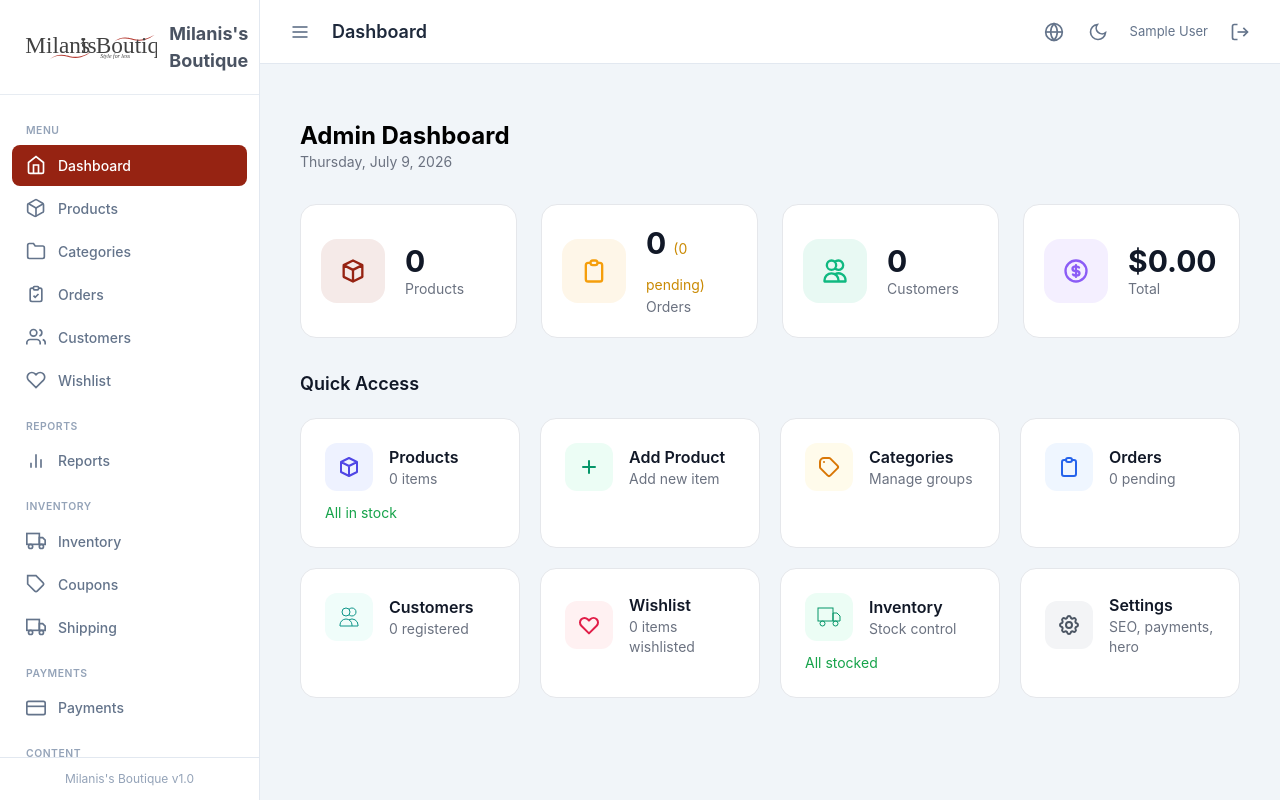
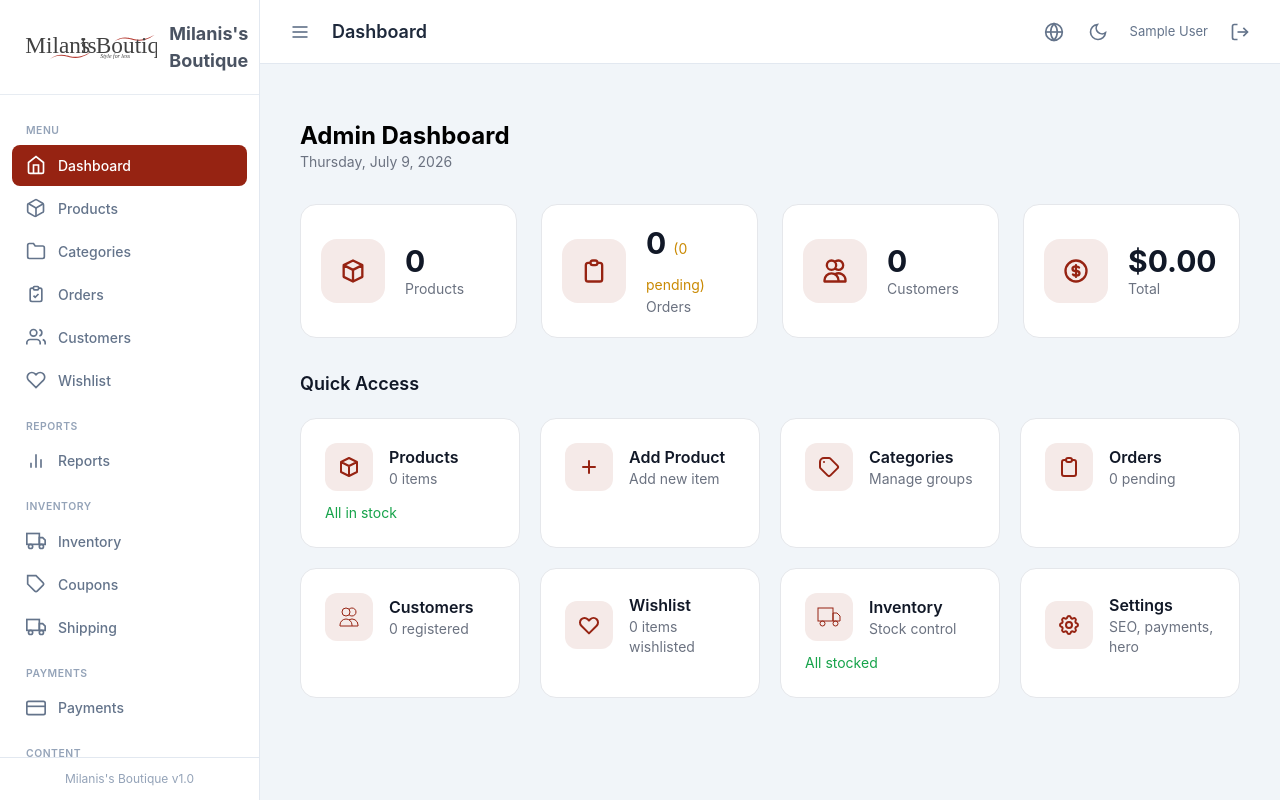
Before and after one commit to tmpos/ecommerce, a PHP site: page /admin in a window 1280 px wide. Run offline with PHP 8.4, Linux system fonts and the light colour scheme; the visitor is signed in with stand-in values (Sample User, id 1); some libraries are stand-ins or nearby versions.

Commit message:
Replace all remaining hardcoded colors with CSS custom properties for brand consistency
- Footer newsletter section: #970d05 -> var(--primary)
- Sale badges (bg-red-500): -> var(--primary) across all pages
- Logout links (text-red-500): -> var(--primary)
- Footer input (bg-[#1b1b1b]): -> var(--dark-bg)
- Admin dashboard stat icons: unified to use primary color
- Admin quick access cards: unified to use primary color
- Expand CSS variables system with --primary-hover, --border-color, etc.
- Add smooth scroll, custom scrollbar, professional transitions

```diff
--- a/assets/style.css
+++ b/assets/style.css
@@ -1,4 +1,18 @@
 :root {
+  --primary-hover: color-mix(in srgb, var(--primary) 85%, black);
+  --primary-light: color-mix(in srgb, var(--primary) 10%, white);
+  --primary-dark: color-mix(in srgb, var(--primary) 85%, black);
+  --text-on-primary: #fff;
+  --border-color: #e2e8f0;
+  --border-color-dark: #334155;
+  --bg-card: #fff;
+  --bg-card-dark: #1e293b;
+  --text-muted: #64748b;
+  --text-muted-dark: #94a3b8;
+  --success: #10b981;
+  --warning: #f59e0b;
+  --error: #ef4444;
+  --info: #3b82f6;
 }
 
 .dark body,
@@ -22,37 +36,67 @@
   background-size: 200% 100%;
 }
 
+html {
+  scroll-behavior: smooth;
+}
 body {
   font-family: 'Inter', system-ui, -apple-system, sans-serif;
+  -webkit-font-smoothing: antialiased;
+  -moz-osx-font-smoothing: grayscale;
+}
+
+/* Global transitions for interactive elements */
+a, button, input, select, textarea, .transition-colors {
+  transition: all 0.2s ease;
+}
+
+/* Image hover zoom */
+.img-zoom {
+  overflow: hidden;
+}
+.img-zoom img {
+  transition: transform 0.4s cubic-bezier(0.4, 0, 0.2, 1);
+}
+.img-zoom:hover img {
+  transform: scale(1.05);
 }
 
 .btn-primary {
   background-color: var(--primary);
-  color: white;
+  color: var(--text-on-primary);
   padding: 0.5rem 1.5rem;
   border-radius: 0.5rem;
   font-weight: 600;
-  transition: opacity 0.2s, transform 0.1s;
+  transition: all 0.2s ease;
   display: inline-flex;
   align-items: center;
   gap: 0.5rem;
+  border: none;
+  cursor: pointer;
 }
 .btn-primary:hover {
-  opacity: 0.9;
+  background-color: var(--primary-hover);
   transform: translateY(-1px);
+  box-shadow: 0 4px 12px color-mix(in srgb, var(--primary) 30%, transparent);
+}
+.btn-primary:active {
+  transform: translateY(0);
 }
 
 .btn-secondary {
   background-color: var(--secondary);
-  color: white;
+  color: var(--text-on-primary);
   padding: 0.5rem 1.5rem;
   border-radius: 0.5rem;
   font-weight: 600;
-  transition: opacity 0.2s, transform 0.1s;
+  transition: all 0.2s ease;
+  border: none;
+  cursor: pointer;
 }
 .btn-secondary:hover {
   opacity: 0.9;
   transform: translateY(-1px);
+  box-shadow: 0 4px 12px color-mix(in srgb, var(--secondary) 30%, transparent);
 }
 
 /* Hero section */
--- a/views/account/index.php
+++ b/views/account/index.php
@@ -165,7 +165,7 @@
                 </div>
               <?php endif; ?>
               <?php if ($item['sale_price']): ?>
-                <span class="absolute top-2 left-2 bg-red-500 text-white text-xs font-bold px-2 py-0.5 rounded"><?= __('product_sale') ?></span>
+                <span class="absolute top-2 left-2 text-white text-xs font-bold px-2 py-0.5 rounded" style="background:var(--primary)"><?= __('product_sale') ?></span>
               <?php endif; ?>
             </a>
             <div class="p-4">
--- a/views/admin/index.php
+++ b/views/admin/index.php
@@ -30,7 +30,7 @@
       </div>
     </div>
     <div class="bg-white dark:bg-gray-800 rounded-2xl border border-gray-200 dark:border-gray-700 flex items-center gap-5">
-      <div class="w-16 h-16 min-h-[4rem] min-w-[4rem] rounded-2xl flex items-center justify-center shrink-0 ml-5" style="background: #f59e0b18; color: #f59e0b">
+      <div class="w-16 h-16 min-h-[4rem] min-w-[4rem] rounded-2xl flex items-center justify-center shrink-0 ml-5" style="background: <?= $SETTINGS['primary_color'] ?>18; color: <?= $SETTINGS['primary_color'] ?>">
         <svg class="w-7 h-7" fill="none" stroke="currentColor" viewBox="0 0 24 24"><path stroke-linecap="round" stroke-linejoin="round" stroke-width="2" d="M9 5H7a2 2 0 00-2 2v12a2 2 0 002 2h10a2 2 0 002-2V7a2 2 0 00-2-2h-2M9 5a2 2 0 002 2h2a2 2 0 002-2M9 5a2 2 0 012-2h2a2 2 0 012 2"/></svg>
       </div>
       <div class="py-5 pr-5">
@@ -39,7 +39,7 @@
       </div>
     </div>
     <div class="bg-white dark:bg-gray-800 rounded-2xl border border-gray-200 dark:border-gray-700 flex items-center gap-5">
-      <div class="w-16 h-16 min-h-[4rem] min-w-[4rem] rounded-2xl flex items-center justify-center shrink-0 ml-5" style="background: #10b98118; color: #10b981">
+      <div class="w-16 h-16 min-h-[4rem] min-w-[4rem] rounded-2xl flex items-center justify-center shrink-0 ml-5" style="background: <?= $SETTINGS['primary_color'] ?>18; color: <?= $SETTINGS['primary_color'] ?>">
         <svg class="w-7 h-7" fill="none" stroke="currentColor" viewBox="0 0 24 24"><path stroke-linecap="round" stroke-linejoin="round" stroke-width="2" d="M12 4.354a4 4 0 110 5.292M15 21H3v-1a6 6 0 0112 0v1zm0 0h6v-1a6 6 0 00-9-5.197M13 7a4 4 0 11-8 0 4 4 0 018 0z"/></svg>
       </div>
       <div class="py-5 pr-5">
@@ -48,7 +48,7 @@
       </div>
     </div>
     <div class="bg-white dark:bg-gray-800 rounded-2xl border border-gray-200 dark:border-gray-700 flex items-center gap-5">
-      <div class="w-16 h-16 min-h-[4rem] min-w-[4rem] rounded-2xl flex items-center justify-center shrink-0 ml-5" style="background: #8b5cf618; color: #8b5cf6">
+      <div class="w-16 h-16 min-h-[4rem] min-w-[4rem] rounded-2xl flex items-center justify-center shrink-0 ml-5" style="background: <?= $SETTINGS['primary_color'] ?>18; color: <?= $SETTINGS['primary_color'] ?>">
         <svg class="w-7 h-7" fill="none" stroke="currentColor" viewBox="0 0 24 24"><path stroke-linecap="round" stroke-linejoin="round" stroke-width="2" d="M12 8c-1.657 0-3 .895-3 2s1.343 2 3 2 3 .895 3 2-1.343 2-3 2m0-8c1.11 0 2.08.402 2.599 1M12 8V7m0 1v8m0 0v1m0-1c-1.11 0-2.08-.402-2.599-1M21 12a9 9 0 11-18 0 9 9 0 0118 0z"/></svg>
       </div>
       <div class="py-5 pr-5">
@@ -61,10 +61,10 @@
   <!-- Quick action cards -->
   <h2 class="text-lg font-semibold text-gray-900 dark:text-gray-100 mb-5">Quick Access</h2>
   <div class="grid grid-cols-1 sm:grid-cols-2 lg:grid-cols-3 xl:grid-cols-4 gap-5">
-    <a href="/admin/products" class="group block bg-white dark:bg-gray-800 rounded-2xl border border-gray-200 dark:border-gray-700 hover:border-indigo-300 dark:hover:border-indigo-600 hover:shadow-md transition-all">
+    <a href="/admin/products" class="group block bg-white dark:bg-gray-800 rounded-2xl border border-gray-200 dark:border-gray-700 hover:border-primary hover:shadow-md transition-all">
       <div class="p-6">
         <div class="flex items-center gap-4 mb-3">
-          <div class="w-12 h-12 rounded-xl flex items-center justify-center shrink-0 text-indigo-600 dark:text-indigo-400 bg-indigo-50 dark:bg-indigo-900/50 group-hover:scale-110 transition-transform">
+          <div class="w-12 h-12 rounded-xl flex items-center justify-center shrink-0 group-hover:scale-110 transition-transform" style="color:var(--primary);background:<?= $SETTINGS['primary_color'] ?>18">
             <svg class="w-6 h-6" fill="none" stroke="currentColor" viewBox="0 0 24 24"><path stroke-linecap="round" stroke-linejoin="round" stroke-width="2" d="M20 7l-8-4-8 4m16 0l-8 4m8-4v10l-8 4m0-10L4 7m8 4v10M4 7v10l8 4"/></svg>
           </div>
           <div>
@@ -80,10 +80,10 @@
       </div>
     </a>
 
-    <a href="/admin/products/create" class="group block bg-white dark:bg-gray-800 rounded-2xl border border-gray-200 dark:border-gray-700 hover:border-emerald-300 dark:hover:border-emerald-600 hover:shadow-md transition-all">
+    <a href="/admin/products/create" class="group block bg-white dark:bg-gray-800 rounded-2xl border border-gray-200 dark:border-gray-700 hover:border-primary hover:shadow-md transition-all">
       <div class="p-6">
         <div class="flex items-center gap-4">
-          <div class="w-12 h-12 rounded-xl flex items-center justify-center shrink-0 text-emerald-600 dark:text-emerald-400 bg-emerald-50 dark:bg-emerald-900/50 group-hover:scale-110 transition-transform">
+          <div class="w-12 h-12 rounded-xl flex items-center justify-center shrink-0 group-hover:scale-110 transition-transform" style="color:var(--primary);background:<?= $SETTINGS['primary_color'] ?>18">
             <svg class="w-6 h-6" fill="none" stroke="currentColor" viewBox="0 0 24 24"><path stroke-linecap="round" stroke-linejoin="round" stroke-width="2" d="M12 6v6m0 0v6m0-6h6m-6 0H6"/></svg>
           </div>
           <div>
@@ -94,10 +94,10 @@
       </div>
     </a>
 
-    <a href="/admin/categories" class="group block bg-white dark:bg-gray-800 rounded-2xl border border-gray-200 dark:border-gray-700 hover:border-amber-300 dark:hover:border-amber-600 hover:shadow-md transition-all">
+    <a href="/admin/categories" class="group block bg-white dark:bg-gray-800 rounded-2xl border border-gray-200 dark:border-gray-700 hover:border-primary hover:shadow-md transition-all">
       <div class="p-6">
         <div class="flex items-center gap-4">
-          <div class="w-12 h-12 rounded-xl flex items-center justify-center shrink-0 text-amber-600 dark:text-amber-400 bg-amber-50 dark:bg-amber-900/50 group-hover:scale-110 transition-transform">
+          <div class="w-12 h-12 rounded-xl flex items-center justify-center shrink-0 group-hover:scale-110 transition-transform" style="color:var(--primary);background:<?= $SETTINGS['primary_color'] ?>18">
             <svg class="w-6 h-6" fill="none" stroke="currentColor" viewBox="0 0 24 24"><path stroke-linecap="round" stroke-linejoin="round" stroke-width="2" d="M7 7h.01M7 3h5c.512 0 1.024.195 1.414.586l7 7a2 2 0 010 2.828l-7 7a2 2 0 01-2.828 0l-7-7A1.994 1.994 0 013 12V7a4 4 0 014-4z"/></svg>
           </div>
           <div>
@@ -108,10 +108,10 @@
       </div>
     </a>
 
-    <a href="/admin/orders" class="group block bg-white dark:bg-gray-800 rounded-2xl border border-gray-200 dark:border-gray-700 hover:border-blue-300 dark:hover:border-blue-600 hover:shadow-md transition-all">
+    <a href="/admin/orders" class="group block bg-white dark:bg-gray-800 rounded-2xl border border-gray-200 dark:border-gray-700 hover:border-primary hover:shadow-md transition-all">
       <div class="p-6">
         <div class="flex items-center gap-4 mb-3">
-          <div class="w-12 h-12 rounded-xl flex items-center justify-center shrink-0 text-blue-600 dark:text-blue-400 bg-blue-50 dark:bg-blue-900/50 group-hover:scale-110 transition-transform">
+          <div class="w-12 h-12 rounded-xl flex items-center justify-center shrink-0 group-hover:scale-110 transition-transform" style="color:var(--primary);background:<?= $SETTINGS['primary_color'] ?>18">
             <svg class="w-6 h-6" fill="none" stroke="currentColor" viewBox="0 0 24 24"><path stroke-linecap="round" stroke-linejoin="round" stroke-width="2" d="M9 5H7a2 2 0 00-2 2v12a2 2 0 002 2h10a2 2 0 002-2V7a2 2 0 00-2-2h-2M9 5a2 2 0 002 2h2a2 2 0 002-2M9 5a2 2 0 012-2h2a2 2 0 012 2"/></svg>
           </div>
           <div>
@@ -122,10 +122,10 @@
       </div>
     </a>
 
-    <a href="/admin/customers" class="group block bg-white dark:bg-gray-800 rounded-2xl border border-gray-200 dark:border-gray-700 hover:border-teal-300 dark:hover:border-teal-600 hover:shadow-md transition-all">
+    <a href="/admin/customers" class="group block bg-white dark:bg-gray-800 rounded-2xl border border-gray-200 dark:border-gray-700 hover:border-primary hover:shadow-md transition-all">
       <div class="p-6">
         <div class="flex items-center gap-4">
-          <div class="w-12 h-12 rounded-xl flex items-center justify-center shrink-0 text-teal-600 dark:text-teal-400 bg-teal-50 dark:bg-teal-900/50 group-hover:scale-110 transition-transform">
+          <div class="w-12 h-12 rounded-xl flex items-center justify-center shrink-0 group-hover:scale-110 transition-transform" style="color:var(--primary);background:<?= $SETTINGS['primary_color'] ?>18">
             <svg class="w-6 h-6" fill="none" stroke="currentColor" viewBox="0 0 24 24"><path d="M12 4.354a4 4 0 110 5.292M15 21H3v-1a6 6 0 0112 0v1zm0 0h6v-1a6 6 0 00-9-5.197M13 7a4 4 0 11-8 0 4 4 0 018 0z"/></svg>
           </div>
           <div>
@@ -136,10 +136,10 @@
       </div>
     </a>
 
-    <a href="/admin/wishlist" class="group block bg-white dark:bg-gray-800 rounded-2xl border border-gray-200 dark:border-gray-700 hover:border-rose-300 dark:hover:border-rose-600 hover:shadow-md transition-all">
+    <a href="/admin/wishlist" class="group block bg-white dark:bg-gray-800 rounded-2xl border border-gray-200 dark:border-gray-700 hover:border-primary hover:shadow-md transition-all">
       <div class="p-6">
         <div class="flex items-center gap-4 mb-3">
-          <div class="w-12 h-12 rounded-xl flex items-center justify-center shrink-0 text-rose-600 dark:text-rose-400 bg-rose-50 dark:bg-rose-900/50 group-hover:scale-110 transition-transform">
+          <div class="w-12 h-12 rounded-xl flex items-center justify-center shrink-0 group-hover:scale-110 transition-transform" style="color:var(--primary);background:<?= $SETTINGS['primary_color'] ?>18">
             <svg class="w-6 h-6" fill="none" stroke="currentColor" viewBox="0 0 24 24"><path stroke-linecap="round" stroke-linejoin="round" stroke-width="2" d="M4.318 6.318a4.5 4.5 0 000 6.364L12 20.364l7.682-7.682a4.5 4.5 0 00-6.364-6.364L12 7.636l-1.318-1.318a4.5 4.5 0 00-6.364 0z"/></svg>
           </div>
           <div>
@@ -157,10 +157,10 @@
       </div>
     </a>
 
-    <a href="/admin/inventory" class="group block bg-white dark:bg-gray-800 rounded-2xl border border-gray-200 dark:border-gray-700 hover:border-emerald-300 dark:hover:border-emerald-600 hover:shadow-md transition-all">
+    <a href="/admin/inventory" class="group block bg-white dark:bg-gray-800 rounded-2xl border border-gray-200 dark:border-gray-700 hover:border-primary hover:shadow-md transition-all">
       <div class="p-6">
         <div class="flex items-center gap-4 mb-3">
-          <div class="w-12 h-12 rounded-xl flex items-center justify-center shrink-0 text-emerald-600 dark:text-emerald-400 bg-emerald-50 dark:bg-emerald-900/50 group-hover:scale-110 transition-transform">
+          <div class="w-12 h-12 rounded-xl flex items-center justify-center shrink-0 group-hover:scale-110 transition-transform" style="color:var(--primary);background:<?= $SETTINGS['primary_color'] ?>18">
             <svg class="w-6 h-6" fill="none" stroke="currentColor" viewBox="0 0 24 24"><rect x="1" y="3" width="15" height="13"/><polygon points="16 8 20 8 23 11 23 16 16 16 16 8"/><circle cx="5.5" cy="18.5" r="2.5"/><circle cx="18.5" cy="18.5" r="2.5"/></svg>
           </div>
           <div>
@@ -176,10 +176,10 @@
       </div>
     </a>
 
-    <a href="/admin/settings/general" class="group block bg-white dark:bg-gray-800 rounded-2xl border border-gray-200 dark:border-gray-700 hover:border-gray-400 dark:hover:border-gray-500 hover:shadow-md transition-all">
+    <a href="/admin/settings/general" class="group block bg-white dark:bg-gray-800 rounded-2xl border border-gray-200 dark:border-gray-700 hover:border-primary hover:shadow-md transition-all">
       <div class="p-6">
         <div class="flex items-center gap-4">
-          <div class="w-12 h-12 rounded-xl flex items-center justify-center shrink-0 text-gray-600 dark:text-gray-400 bg-gray-100 dark:bg-gray-700 group-hover:scale-110 transition-transform">
+          <div class="w-12 h-12 rounded-xl flex items-center justify-center shrink-0 group-hover:scale-110 transition-transform" style="color:var(--primary);background:<?= $SETTINGS['primary_color'] ?>18">
             <svg class="w-6 h-6" fill="none" stroke="currentColor" viewBox="0 0 24 24"><path stroke-linecap="round" stroke-linejoin="round" stroke-width="2" d="M10.325 4.317c.426-1.756 2.924-1.756 3.35 0a1.724 1.724 0 002.573 1.066c1.543-.94 3.31.826 2.37 2.37a1.724 1.724 0 001.066 2.573c1.756.426 1.756 2.924 0 3.35a1.724 1.724 0 00-1.066 2.573c.94 1.543-.826 3.31-2.37 2.37a1.724 1.724 0 00-2.573 1.066c-.426 1.756-2.924 1.756-3.35 0a1.724 1.724 0 00-2.573-1.066c-1.543.94-3.31-.826-2.37-2.37a1.724 1.724 0 00-1.066-2.573c-1.756-.426-1.756-2.924 0-3.35a1.724 1.724 0 001.066-2.573c-.94-1.543.826-3.31 2.37-2.37.996.608 2.296.07 2.572-1.065z"/><path stroke-linecap="round" stroke-linejoin="round" stroke-width="2" d="M15 12a3 3 0 11-6 0 3 3 0 016 0z"/></svg>
           </div>
           <div>
--- a/views/home.php
+++ b/views/home.php
@@ -98,7 +98,7 @@ if (slides.length > 1) interval = setInterval(nextSlide, 5000);
         <?php else: ?>
           <svg class="w-12 h-12" fill="none" stroke="currentColor" viewBox="0 0 24 24"><path stroke-linecap="round" stroke-linejoin="round" stroke-width="1" d="M4 16l4.586-4.586a2 2 0 012.828 0L16 16m-2-2l1.586-1.586a2 2 0 012.828 0L20 14m-6-6h.01M6 20h12a2 2 0 002-2V6a2 2 0 00-2-2H6a2 2 0 00-2 2v12a2 2 0 002 2z"/></svg>
         <?php endif; ?>
-        <span class="absolute top-2 left-2 bg-red-500 text-white text-xs font-bold px-2 py-1 rounded">-<?= round((1 - $product['sale_price'] / $product['price']) * 100) ?>%</span>
+        <span class="absolute top-2 left-2 text-white text-xs font-bold px-2 py-1 rounded" style="background:var(--primary)">-<?= round((1 - $product['sale_price'] / $product['price']) * 100) ?>%</span>
       </div>
       <div class="p-4">
         <p class="text-xs text-gray-500 dark:text-gray-400 mb-1"><?= escape($product['category_name'] ?? '') ?></p>
@@ -167,7 +167,7 @@ if (slides.length > 1) interval = setInterval(nextSlide, 5000);
           <svg class="w-12 h-12" fill="none" stroke="currentColor" viewBox="0 0 24 24"><path stroke-linecap="round" stroke-linejoin="round" stroke-width="1" d="M4 16l4.586-4.586a2 2 0 012.828 0L16 16m-2-2l1.586-1.586a2 2 0 012.828 0L20 14m-6-6h.01M6 20h12a2 2 0 002-2V6a2 2 0 00-2-2H6a2 2 0 00-2 2v12a2 2 0 002 2z"/></svg>
         <?php endif; ?>
         <?php if (!empty($product['sale_price'])): ?>
-          <span class="absolute top-2 left-2 bg-red-500 text-white text-xs font-bold px-2 py-1 rounded"><?= __('product_sale') ?></span>
+          <span class="absolute top-2 left-2 text-white text-xs font-bold px-2 py-1 rounded" style="background:var(--primary)"><?= __('product_sale') ?></span>
         <?php endif; ?>
       </div>
       <div class="p-4">
--- a/views/layouts/footer.php
+++ b/views/layouts/footer.php
@@ -20,7 +20,7 @@
   ?>
 
   <footer class="mt-12 bg-[#101010] text-gray-200">
-    <section id="newsletter" class="bg-[#970d05]">
+    <section id="newsletter" class="" style="background:var(--primary)">
       <div class="max-w-7xl mx-auto px-4 py-12 grid grid-cols-1 md:grid-cols-2 gap-8 items-center">
         <div>
           <h3 class="text-2xl md:text-3xl font-bold text-white flex items-center gap-3">
@@ -33,7 +33,7 @@
           </div>
         </div>
         <form method="POST" action="/newsletter" class="flex flex-col sm:flex-row gap-3 md:justify-end">
-          <input type="email" name="email" required placeholder="Correo" class="w-full sm:max-w-sm rounded-md border border-black/20 bg-[#1b1b1b] px-5 py-4 text-sm text-white placeholder:text-gray-500 outline-none focus:ring-2 focus:ring-white/40">
+          <input type="email" name="email" required placeholder="Correo" class="w-full sm:max-w-sm rounded-md border border-black/20 px-5 py-4 text-sm text-white placeholder:text-gray-500 outline-none focus:ring-2 focus:ring-white/40" style="background:var(--dark-bg)">
           <button type="submit" class="rounded-md bg-[#151515] px-8 py-4 text-sm font-bold text-white hover:bg-black transition">APLICAR</button>
         </form>
       </div>
--- a/views/layouts/header.php
+++ b/views/layouts/header.php
@@ -154,7 +154,7 @@
         <?php if (isAdmin()): ?>
           <a href="/admin" class="block py-1 text-sm font-medium text-primary"><?= __('nav_admin') ?></a>
         <?php endif; ?>
-        <a href="/logout" class="block py-1 text-sm font-medium text-red-500"><?= __('nav_logout') ?></a>
+        <a href="/logout" class="block py-1 text-sm font-medium" style="color:var(--primary)"><?= __('nav_logout') ?></a>
       <?php else: ?>
         <a href="/login" class="block py-1 text-sm font-medium"><?= __('nav_login') ?></a>
         <a href="/register" class="block py-1 text-sm font-medium"><?= __('nav_register') ?></a>
@@ -211,7 +211,7 @@
             <?php if (isAdmin()): ?>
               <a href="/admin" class="text-sm font-medium text-primary hover:(opacity-80) hidden sm:inline"><?= __('nav_admin') ?></a>
             <?php endif; ?>
-            <a href="/logout" class="text-sm font-medium text-red-500 hover:(opacity-80) hidden sm:inline"><?= __('nav_logout') ?></a>
+            <a href="/logout" class="text-sm font-medium hidden sm:inline" style="color:var(--primary)"><?= __('nav_logout') ?></a>
           <?php else: ?>
             <a href="/login" class="text-sm font-medium hover:(opacity-80) hidden sm:inline"><?= __('nav_login') ?></a>
             <a href="/register" class="text-sm font-medium hover:(opacity-80) hidden sm:inline"><?= __('nav_register') ?></a>
@@ -253,7 +253,7 @@
             <?php if (isAdmin()): ?>
               <a href="/admin" class="py-1 text-primary font-bold"><?= __('nav_admin') ?></a>
             <?php endif; ?>
-            <a href="/logout" class="py-1 text-red-500"><?= __('nav_logout') ?></a>
+            <a href="/logout" class="py-1" style="color:var(--primary)"><?= __('nav_logout') ?></a>
           <?php else: ?>
             <a href="/login" class="py-1"><?= __('nav_login') ?></a>
             <a href="/register" class="py-1"><?= __('nav_register') ?></a>
--- a/views/product.php
+++ b/views/product.php
@@ -31,7 +31,7 @@
           </div>
         <?php endif; ?>
         <?php if ($product['sale_price']): ?>
-          <span class="absolute top-4 left-4 bg-red-500 text-white font-bold px-3 py-1 rounded-lg text-sm z-10"><?= __('product_sale') ?></span>
+          <span class="absolute top-4 left-4 text-white font-bold px-3 py-1 rounded-lg text-sm z-10" style="background:var(--primary)"><?= __('product_sale') ?></span>
         <?php endif; ?>
       </div>
     </div>
--- a/views/shop.php
+++ b/views/shop.php
@@ -187,7 +187,7 @@
                     <svg class="w-12 h-12" fill="none" stroke="currentColor" viewBox="0 0 24 24"><path stroke-linecap="round" stroke-linejoin="round" stroke-width="1" d="M4 16l4.586-4.586a2 2 0 012.828 0L16 16m-2-2l1.586-1.586a2 2 0 012.828 0L20 14m-6-6h.01M6 20h12a2 2 0 002-2V6a2 2 0 00-2-2H6a2 2 0 00-2 2v12a2 2 0 002 2z"/></svg>
                   <?php endif; ?>
                   <?php if ($product['sale_price']): ?>
-                    <span class="absolute top-2 left-2 bg-red-500 text-white text-xs font-bold px-2 py-1 rounded"><?= __('product_sale') ?></span>
+                    <span class="absolute top-2 left-2 text-white text-xs font-bold px-2 py-1 rounded" style="background:var(--primary)"><?= __('product_sale') ?></span>
                   <?php endif; ?>
                 </div>
               </a>
@@ -234,7 +234,7 @@
                     <svg class="w-12 h-12" fill="none" stroke="currentColor" viewBox="0 0 24 24"><path stroke-linecap="round" stroke-linejoin="round" stroke-width="1" d="M4 16l4.586-4.586a2 2 0 012.828 0L16 16m-2-2l1.586-1.586a2 2 0 012.828 0L20 14m-6-6h.01M6 20h12a2 2 0 002-2V6a2 2 0 00-2-2H6a2 2 0 00-2 2v12a2 2 0 002 2z"/></svg>
                   <?php endif; ?>
                   <?php if ($product['sale_price']): ?>
-                    <span class="absolute top-2 left-2 bg-red-500 text-white text-xs font-bold px-2 py-1 rounded"><?= __('product_sale') ?></span>
+                    <span class="absolute top-2 left-2 text-white text-xs font-bold px-2 py-1 rounded" style="background:var(--primary)"><?= __('product_sale') ?></span>
                   <?php endif; ?>
                 </div>
               </a>
```
Also changed, not shown: other parts of assets/style.css (+48 -2 lines).
